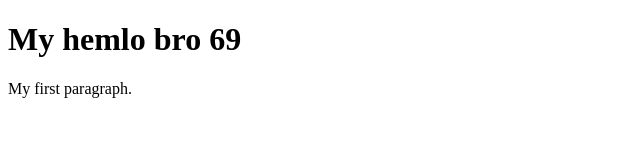
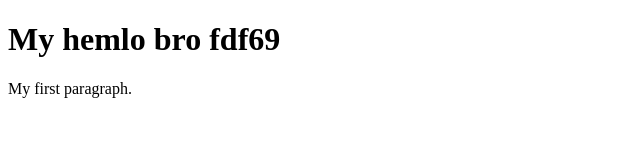
Before and after one commit to tanmoysrt/tes56, a plain HTML site: page index.html in a window 1280 px wide. Shown: the whole page, without its empty margins (0-640 px from the left). Drawn offline with Linux system fonts and the light colour scheme.

Commit message:
Update index.html

```diff
--- a/index.html
+++ b/index.html
@@ -2,7 +2,7 @@
 <html>
 <body>
 
-<h1>My hemlo bro 69</h1>
+<h1>My hemlo bro fdf69</h1>
 <p>My first paragraph.</p>
 
 </body>
```
